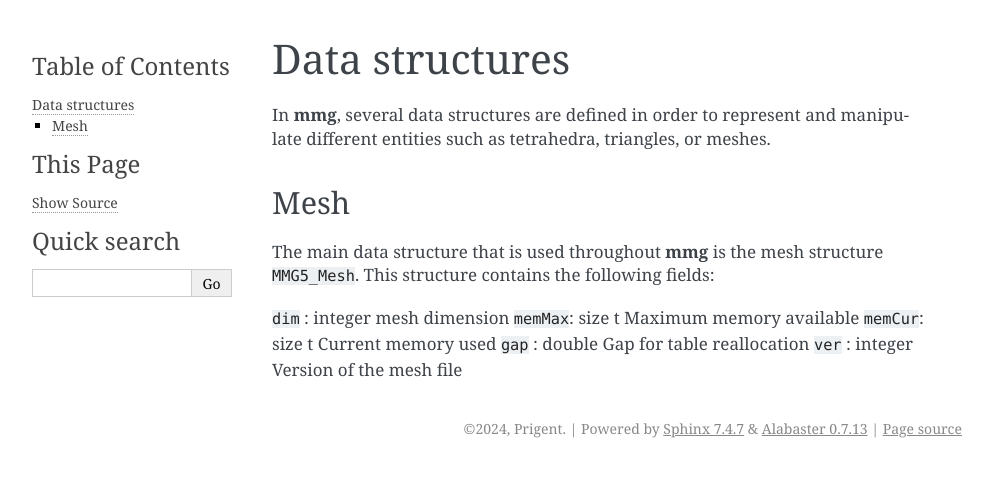
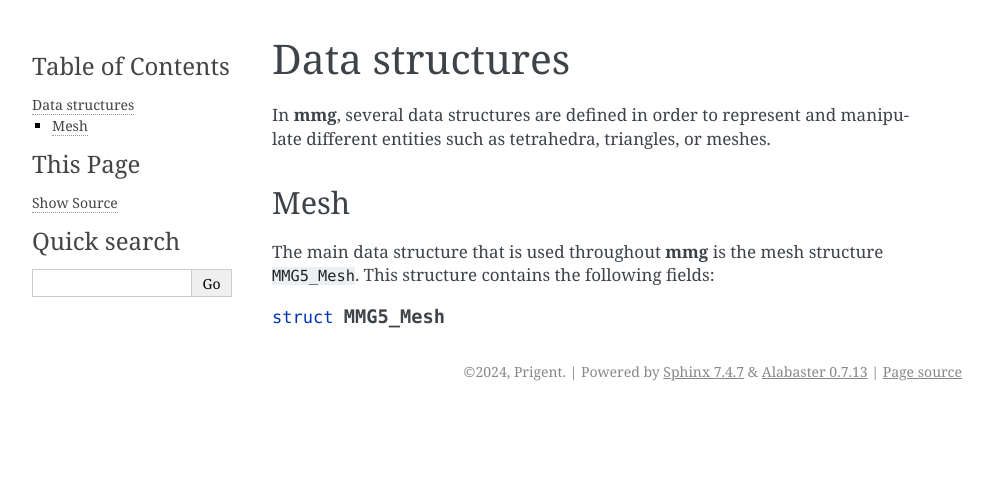
Before and after one commit to corentin-prigent/mmg-manual, a Sphinx documentation site: the page built from source/data_structures.rst, in a window 1280 px wide. Shown: the top 477 px of the page, without its empty margins (148-1141 px from the left). Built offline with Sphinx 7.4.7, drawn with Linux system fonts in a browser that asks for light colours.

Commit message:
try to autodoc c structs

```diff
--- a/source/data_structures.rst
+++ b/source/data_structures.rst
@@ -10,8 +10,6 @@ Mesh
 The main data structure that is used throughout **mmg** is the mesh structure ``MMG5_Mesh``.
 This structure contains the following fields:
 
-``dim``   : integer mesh dimension
-``memMax``: size t Maximum memory available
-``memCur``: size t Current memory used
-``gap``   : double Gap for table reallocation
-``ver``   : integer Version of the mesh file
+.. c:struct:: MMG5_Mesh
+
+    .. c:var: int dim
--- a/source/installation.rst
+++ b/source/installation.rst
@@ -2,7 +2,7 @@ Downloading, compiling and installing **mmg**
 =============================================
 
 Required tools
-==============
+--------------
 
 In order to obtain and compile **mmg**, the following tools are needed:
 
@@ -23,7 +23,7 @@ Note that if you use Microsoft Visual Studio (Windows OS), you can simply activa
 
 
 Download and compiling **mmg**
-==============================
+------------------------------
 
 Unix-like OS (Linux, macOS...)
 ^^^^^^^^^^^^^^^^^^^^^^^^^^^^^^
@@ -170,7 +170,7 @@ Again, if you use some specific options and want to make the CMake configuration
 .. _installation_examples:
 
 Examples of installation scripts
-================================
+--------------------------------
 
 The following shell script ``configure.sh`` can be used to build the project on UNIX-like OS. It is possible to personalize the compilation flags and library paths::
 
--- a/source/introduction.rst
+++ b/source/introduction.rst
@@ -67,6 +67,7 @@ Contributing
 
 Your contributions to the **mmg** project are welcome. You can help us to improve
 our code by many means:
+
   * pull requests: please follow the [guidelines on the wiki](https://github.com/MmgTools/Mmg/wiki/Developers-wiki#pull-requests);
   * feature requests: please use the [Mmg forum](https://forum.mmgtools.org/);
   * bug reports: please use the [GitHub issue tracker](https://github.com/MmgTools/mmg/issues/new);
```
